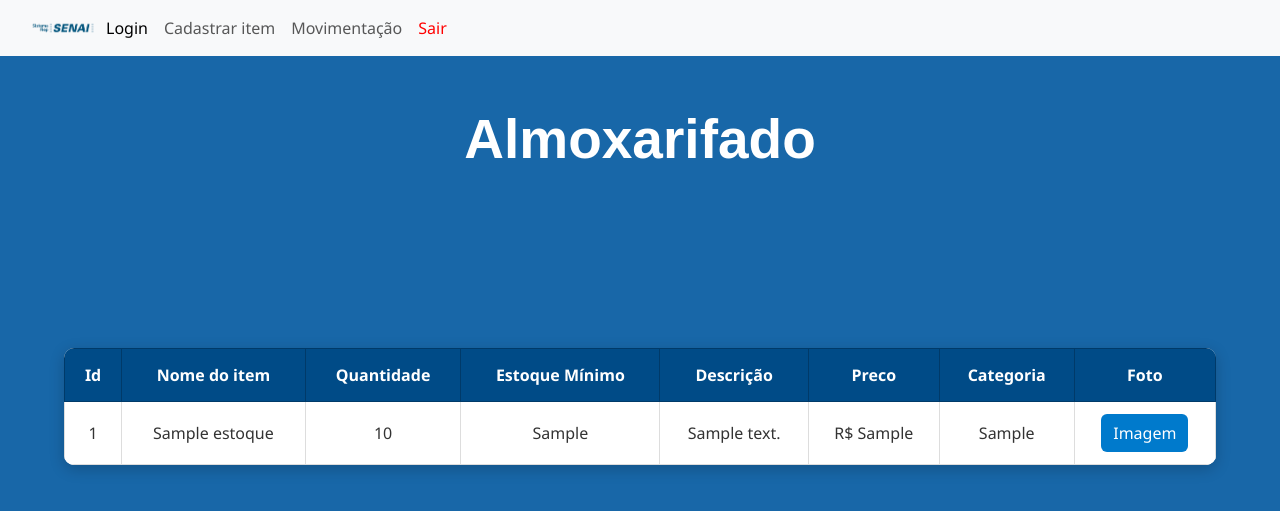
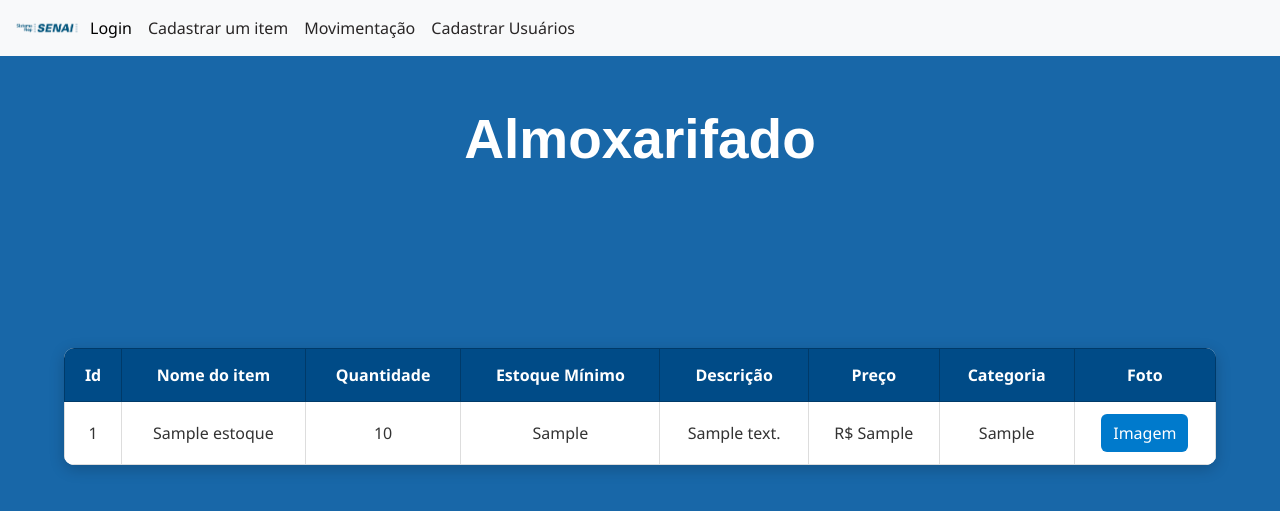
Before and after one commit to gabiiiiiie/tcc, a Flask app: page /banco in a window 1280 px wide; the page is wider, and only the part inside the window is pictured. Shown: the top 511 px of that part. Run offline with Flask 3, Linux system fonts and the light colour scheme; the visitor is signed in with stand-in values (Sample User, id 1); tables that the repository leaves empty or names only in its code hold one stand-in row (values such as "Sample post"); some libraries are stand-ins or nearby versions.

Commit message:
pagina de cadastrar usuarios e ajuste no banco de dados

```diff
--- a/app.py
+++ b/app.py
@@ -26,35 +26,36 @@ def index():
 # ROTA QUE VALIDA O LOGIN (Atualizada para verificar criptografia e nível de acesso)
 @app.route('/login', methods=['POST'])
 def login():
+
     username_digitado = request.form.get('username')
     password_digitada = request.form.get('password')
-    role_digitado = request.form.get('role') # Captura o valor 1 ou 2 do select do HTML
-
-    # Mapeia o select do HTML para o formato salvo no banco de dados
-    role_mapeado = "admin" if role_digitado == "1" else "user"
 
     try:
         conexao = obter_conexao()
-        cursor = conexao.cursor(dictionary=True) # Retorna como dicionário para facilitar
+        cursor = conexao.cursor(dictionary=True)
 
-        # Busca apenas pelo username primeiro para validar a criptografia depois
-        comando = "SELECT * FROM usuarios WHERE username = %s"
-        cursor.execute(comando, (username_digitado,))
+        cursor.execute(
+            "SELECT * FROM usuarios WHERE username = %s",
+            (username_digitado,)
+        )
+
         usuario_encontrado = cursor.fetchone()
 
         cursor.close()
         conexao.close()
 
-        # Valida se o usuário existe e se a senha criptografada bate com o que foi digitado
-        if usuario_encontrado and check_password_hash(usuario_encontrado['password'], password_digitada):
-            # Valida se o cargo selecionado na tela de login bate com o do banco de dados
-            if usuario_encontrado['role'] == role_mapeado:
-                session['usuario_logado'] = username_digitado
-                session['usuario_role'] = usuario_encontrado['role'] # Salva se é 'admin' ou 'user'
-                return redirect(url_for('banco'))
-            else:
-                flash('Nível de acesso incorreto para este usuário!', 'erro_login')
-                return redirect(url_for('index'))
+        if usuario_encontrado and check_password_hash(
+            usuario_encontrado['senha'],
+            password_digitada
+        ):
+
+            session['usuario_logado'] = username_digitado
+
+            # Aqui salva se o usuário é admin ou user
+            session['usuario_role'] = usuario_encontrado['role']
+
+            return redirect(url_for('banco'))
+
         else:
             flash('Usuário ou senha incorretos!', 'erro_login')
             return redirect(url_for('index'))
@@ -63,6 +64,13 @@ def login():
         print(f"Erro no banco de dados: {erro}")
         flash('Erro técnico ao conectar com o banco.', 'erro_login')
         return redirect(url_for('index'))
+
+
+
+
+
+
+
 
 
 # ROTA DE CADASTRO DE USUÁRIOS (Identação e variáveis de sessão corrigidas)
--- a/templates/banco.html
+++ b/templates/banco.html
@@ -19,21 +19,23 @@
         crossorigin="anonymous">
     </script>
 
-    <!-- SweetAlert -->
     <script src="https://cdn.jsdelivr.net/npm/sweetalert2@11"></script>
 
 </head>
 
+
 <body class="paginabanco">
 
+
+    <!-- NAVBAR -->
 
     <nav class="navbar navbar-expand-lg bg-body-tertiary">
 
         <div class="container-fluid">
 
+            <img src="{{ url_for('static', filename='imagemitens/senailogo.png') }}"
+                 id="imgnavbar">
 
-            <a class="navbar-brand" href="#"></a>
-             <img src="{{ url_for('static', filename='imagemitens/senailogo.png') }}" id="imgnavbar">
 
             <button class="navbar-toggler"
                 type="button"
@@ -47,44 +49,78 @@
 
             </button>
 
+
             <div class="collapse navbar-collapse" id="navbarSupportedContent">
 
                 <ul class="navbar-nav me-auto mb-2 mb-lg-0">
 
+
+                    <!-- LOGIN -->
+
                     <li class="nav-item">
-                        <a class="nav-link active" aria-current="page" href="/index">
+
+                        <a class="nav-link active"
+                           aria-current="page"
+                           href="/index">
+
                             Login
+
                         </a>
+
                     </li>
 
+
+                    <!-- CADASTRAR ITEM -->
+
                     <li class="nav-item">
-                        <a class="nav-link" href="/adicionaritens">
-                            Cadastrar item
+
+                        <a class="nav-link"
+                           href="/adicionaritens"
+                           style="color: rgb(41, 38, 38);">
+
+                            Cadastrar um item
+
                         </a>
+
                     </li>
 
+
+                    <!-- MOVIMENTAÇÃO -->
+
                     <li class="nav-item">
-                        <a class="nav-link" href="/movimentacao">
-                           Movimentação
+
+                        <a class="nav-link"
+                           href="/movimentacao"
+                           style="color: rgb(41, 38, 38);">
+
+                            Movimentação
+
                         </a>
+
                     </li>
 
-                   {% if session.get('role') == 'admin' %}
-                 <li class="nav-item">
-                       <a class="nav-link" href="/adicionaritens" style="color: blue; font-weight: bold;">Cadastrar Item</a>
-                 </li>
-                 <li class="nav-item">
-                      <a class="nav-link" href="/cadastrar_usuario" style="color: green;">Cadastrar Usuários</a>
-                 </li>
-                   {% endif %}
 
-                 <li class="nav-item">
-             <a class="nav-link" href="/logout" style="color: red;">Sair</a>
-                  </li>
+                    <!-- SOMENTE ADMINISTRADOR -->
 
-                        </ul>
+                    {% if session.get('usuario_role') == 'admin' %}
+
+                        <li class="nav-item">
+
+                            <a class="nav-link"
+                               href="/cadastrarusuarios"
+                               style="color: rgb(41, 38, 38);">
+
+                                Cadastrar Usuários
+
+                            </a>
+
+                        </li>
+
+                    {% endif %}
+
 
                     </li>
+
 
                 </ul>
 
@@ -95,17 +131,25 @@
     </nav>
 
 
+    <!-- NAVBAR AZUL -->
+
     <nav id="navbar" data-bs-theme="dark">
-        <!-- Navbar content -->
     </nav>
 
 
-    <h1 id="titulo">Almoxarifado</h1>
+    <!-- TÍTULO -->
 
+    <h1 id="titulo">
+        Almoxarifado
+    </h1>
+
+
+    <!-- PESQUISA -->
 
     <div class="container-pesquisa">
 
-        <input type="text"
+        <input
+            type="text"
             id="inputPesquisa"
             onkeyup="filtrarTabela()"
             placeholder="Pesquise por nome do item...">
@@ -113,8 +157,12 @@
     </div>
 
 
-    <br><br><br>
+    <br>
+    <br>
+    <br>
 
+
+    <!-- TABELA -->
 
     <table id="tabelinha">
 
@@ -123,17 +171,25 @@
             <tr>
 
                 <th>Id</th>
+
                 <th>Nome do item</th>
+
                 <th>Quantidade</th>
+
                 <th>Estoque Mínimo</th>
+
                 <th>Descrição</th>
-                <th>Preco</th>
+
+                <th>Preço</th>
+
                 <th>Categoria</th>
+
                 <th>Foto</th>
 
             </tr>
 
         </thead>
+
 
         <tbody>
 
@@ -142,14 +198,22 @@
             <tr>
 
                 <td>{{ item[0] }}</td>
+
                 <td>{{ item[1] }}</td>
+
                 <td>{{ item[2] }}</td>
+
                 <td>{{ item[3] }}</td>
+
                 <td>{{ item[4] }}</td>
+
                 <td>R$ {{ item[5] }}</td>
+
                 <td>{{ item[6] }}</td>
 
+
                 <td>
+
                     <button
                         type="button"
                         class="btn-foto"
@@ -158,6 +222,7 @@
                         Imagem
 
                     </button>
+
                 </td>
 
             </tr>
@@ -169,83 +234,114 @@
     </table>
 
 
-        </div>
+    <script>
 
-    </div>
-
-
-    <script>
 
         function verFoto(url, nome) {
 
             if (!url || url.trim() === "") {
 
                 Swal.fire({
+
                     icon: 'warning',
+
                     title: 'Foto não encontrada',
+
                     text: 'Este produto não possui uma foto cadastrada.'
+
                 });
 
                 return;
+
             }
 
+
             Swal.fire({
+
                 title: nome,
+
                 imageUrl: url,
+
                 imageAlt: nome,
+
                 showCloseButton: true,
+
                 showConfirmButton: false,
+
                 imageWidth: 500,
+
                 imageHeight: 400
+
             });
 
         }
 
 
+        // ============================
+        // PESQUISA NA TABELA
+        // ============================
+
         function filtrarTabela() {
 
-            const input = document.getElementById("inputPesquisa");
-            const filter = input.value.toLowerCase();
+            const input =
+                document.getElementById("inputPesquisa");
 
-            // Busca a tabela especificamente dentro da classe da página
-            const tabela = document.querySelector(".paginabanco table");
+            const filter =
+                input.value.toLowerCase();
+
+
+            const tabela =
+                document.getElementById("tabelinha");
+
 
             if (!tabela) return;
 
-            const linhas = tabela.getElementsByTagName("tr");
 
-            // Começa em 1 pra pular o cabeçalho
+            const linhas =
+                tabela.getElementsByTagName("tr");
+
+
             for (let i = 1; i < linhas.length; i++) {
 
-                let linhaContemOTexto = false;
+                let encontrou = false;
 
-                const celulas = linhas[i].getElementsByTagName("td");
 
-                // Busca oq foi digitado
+                const celulas =
+                    linhas[i].getElementsByTagName("td");
+
+
                 for (let j = 0; j < celulas.length; j++) {
 
-                    const textoCelula =
+                    const texto =
                         celulas[j].textContent ||
                         celulas[j].innerText;
 
-                    if (textoCelula.toLowerCase().indexOf(filter) > -1) {
 
-                        linhaContemOTexto = true;
+                    if (
+                        texto
+                            .toLowerCase()
+                            .indexOf(filter) > -1
+                    ) {
+
+                        encontrou = true;
+
                         break;
 
                     }
 
                 }
 
-                // Exibe ou oculta a linha de acordo com q foi pesquisado
+
                 linhas[i].style.display =
-                    linhaContemOTexto ? "" : "none";
+                    encontrou ? "" : "none";
 
             }
 
         }
 
+
     </script>
+
 
 </body>
 
--- a/templates/index.html
+++ b/templates/index.html
@@ -16,7 +16,7 @@
             <br>
             <h1 id="index_titulo">Gestão de Estoque</h1>
             <br>
-            <select id="seleçaouseradmin" aria-label="Default select example" >
+            <select id="seleçaoadmin" name="role" required>
             <option selected>Selecione</option>
             <option value="1" >Administrador</option>
             <option value="2">Usuário</option>
--- a/templates/movimentacao.html
+++ b/templates/movimentacao.html
@@ -14,8 +14,8 @@
     <style>
 
         :root {
-            --azul-fundo: #0d47a1; /* Azul escuro do fundo */
-            --azul-botao: #0d47a1; /* Azul do botão principal */
+            --azul-fundo: #1867a8; /* Azul escuro do fundo */
+            --azul-botao: #1867a8; /* Azul do botão principal */
             --laranja-botao: #d97736; /* Laranja do botão cancelar/voltar */
             --cor-titulo: #c46c3b; /* Cor do título similar à tela de cadastro */
         }
```
Also changed, not shown: templates/adicionaritens.html (+8 -9 lines), 1 other file.
